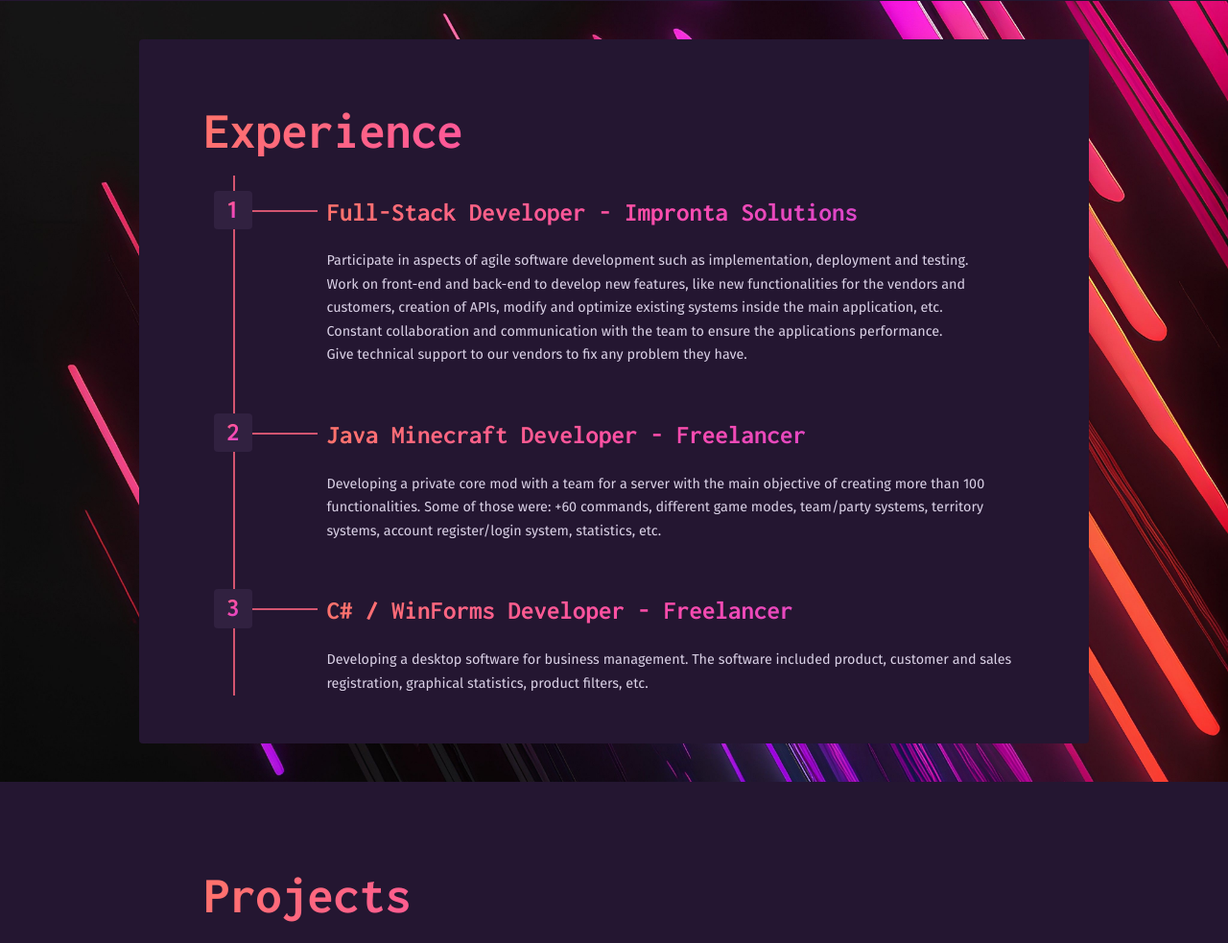
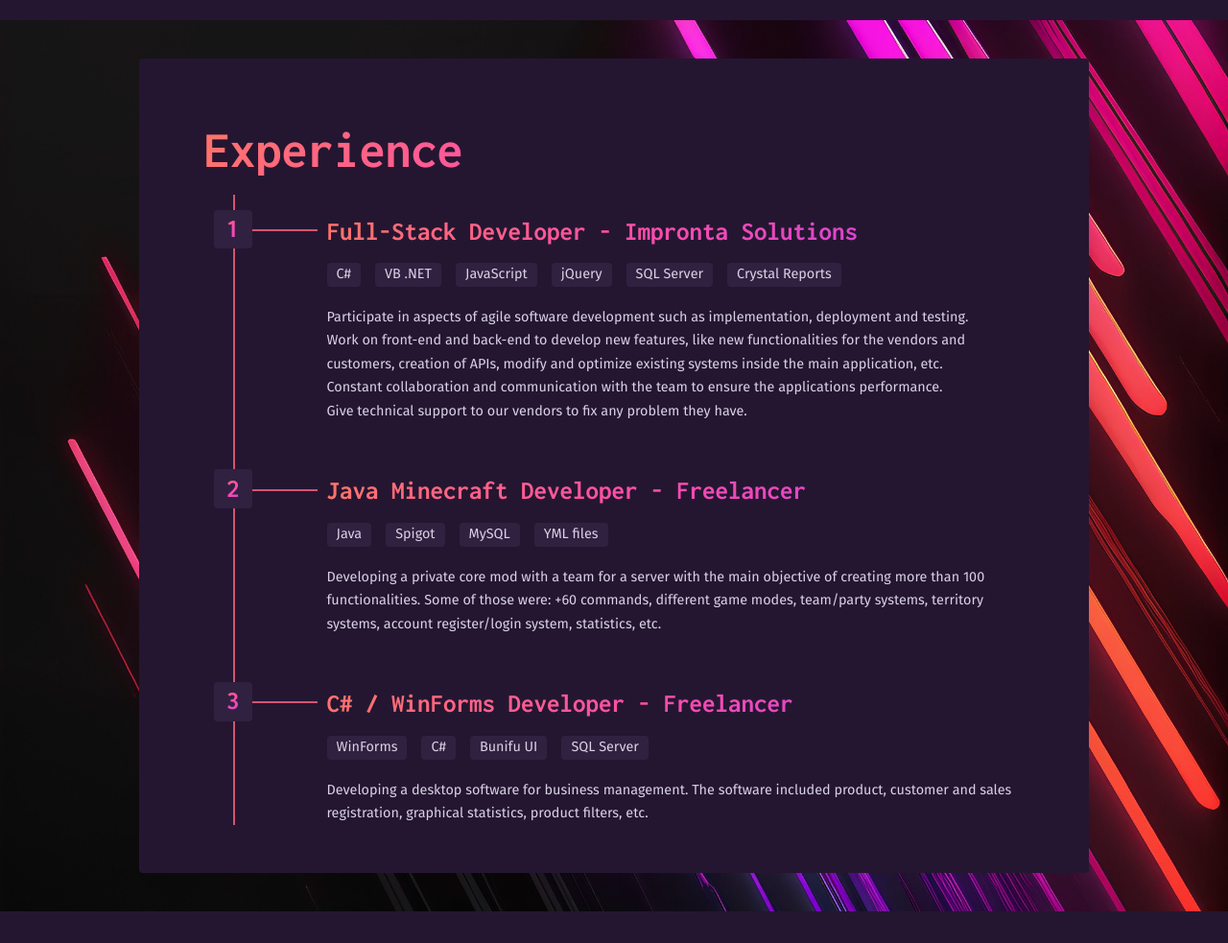
Before and after one commit to GOZEBRAHEAD/gozebrahead.github.io, a website: page index.html in a window 1280 px wide. Shown: the part 1683-2666 px from the top of the page at 96% size. Drawn offline with Linux system fonts and the light colour scheme.

Commit message:
✨💄 Added tech-stack used for experience section

```diff
--- a/index.html
+++ b/index.html
@@ -47,7 +47,7 @@
         <section id="tech-stack" class="tech-stack-certifications background-card">
 
             <div class="card-tech-stack">
-                <h1 class="text-title">Tech Stack and certifications</h1>
+                <h1 class="text-title">Tech stack and certifications</h1>
 
                 <div class="stacks-certif-container">
 
@@ -108,7 +108,19 @@
                         <div class="experience-timeline-horizontal"></div>
                         <div class="experience-timeline-item"><p class="text-subtitle">1</p></div>
 
-                        <h3 class="text-subtitle">Full-Stack Developer - Impronta Solutions</h3>
+                        <div>
+                            <h3 class="text-subtitle">Full-Stack Developer - Impronta Solutions</h3>
+
+                            <div class="mini-tech-container">
+                                <p class="mini-tech-item">C#</p>
+                                <p class="mini-tech-item">VB .NET</p>
+                                <p class="mini-tech-item">JavaScript</p>
+                                <p class="mini-tech-item">jQuery</p>
+                                <p class="mini-tech-item">SQL Server</p>
+                                <p class="mini-tech-item">Crystal Reports</p>
+                            </div>
+                        </div>
+
                         <p class="text-small">Participate in aspects of agile software development such as implementation, deployment and testing.</p>
                         <p class="text-small">Work on front-end and back-end to develop new features, like new functionalities for the vendors and customers, creation of APIs, modify and optimize existing systems inside the main application, etc.</p>
                         <p class="text-small">Constant collaboration and communication with the team to ensure the applications performance.</p>
@@ -119,7 +131,17 @@
                         <div class="experience-timeline-horizontal"></div>
                         <div class="experience-timeline-item"><p class="text-subtitle">2</p></div>
 
-                        <h3 class="text-subtitle">Java Minecraft Developer - Freelancer</h3>
+                        <div>
+                            <h3 class="text-subtitle">Java Minecraft Developer - Freelancer</h3>
+
+                            <div class="mini-tech-container">
+                                <p class="mini-tech-item">Java</p>
+                                <p class="mini-tech-item">Spigot</p>
+                                <p class="mini-tech-item">MySQL</p>
+                                <p class="mini-tech-item">YML files</p>
+                            </div>
+                        </div>
+
                         <p class="text-small">Developing a private core mod with a team for a server with the main objective of creating more than 100 functionalities. Some of those were: +60 commands, different game modes, team/party systems, territory systems, account register/login system, statistics, etc.</p>
                     </div>
 
@@ -127,7 +149,17 @@
                         <div class="experience-timeline-horizontal"></div>
                         <div class="experience-timeline-item"><p class="text-subtitle">3</p></div>
 
-                        <h3 class="text-subtitle">C# / WinForms Developer - Freelancer</h3>
+                        <div>
+                            <h3 class="text-subtitle">C# / WinForms Developer - Freelancer</h3>
+
+                            <div class="mini-tech-container">
+                                <p class="mini-tech-item">WinForms</p>
+                                <p class="mini-tech-item">C#</p>
+                                <p class="mini-tech-item">Bunifu UI</p>
+                                <p class="mini-tech-item">SQL Server</p>
+                            </div>
+                        </div>
+
                         <p class="text-small">Developing a desktop software for business management. The software included product, customer and sales registration, graphical statistics, product filters, etc.</p>
                     </div>
 
--- a/scss/index.scss
+++ b/scss/index.scss
@@ -141,6 +141,7 @@
 }
 
 .card-home {
+    margin-top: 20px;
     display: flex;
     flex-direction: column;
     justify-content: center;
@@ -279,6 +280,24 @@
     align-items: center;
 }
 
+.mini-tech-container {
+    display: flex;
+    gap: 15px;
+    padding: 10px 0 20px 0;
+    /*margin-bottom: 25px;*/
+    user-select: none;
+    flex-wrap: wrap;
+}
+
+.mini-tech-item {
+    font-family: 'Fira Sans', sans-serif;
+    font-size: 14.4px;
+    color: #DAD1E6;
+    background-color: #312140ff;
+    padding: 0 10px;
+    border-radius: 0.25rem;
+}
+
 /* ========== PROJECTS ========== */
 .projects {
     width: 100%;
@@ -403,6 +422,14 @@
         height: 30px;
     }
 
+    .project-card > .text-subtitle {
+        padding: 5px 0 1rem 10px;
+    }
+
+    .project-card > .text-small {
+        padding: 0 10px;
+    }
+
     .text {
 
         &-title {
```
Also changed, not shown: css/index.css.
